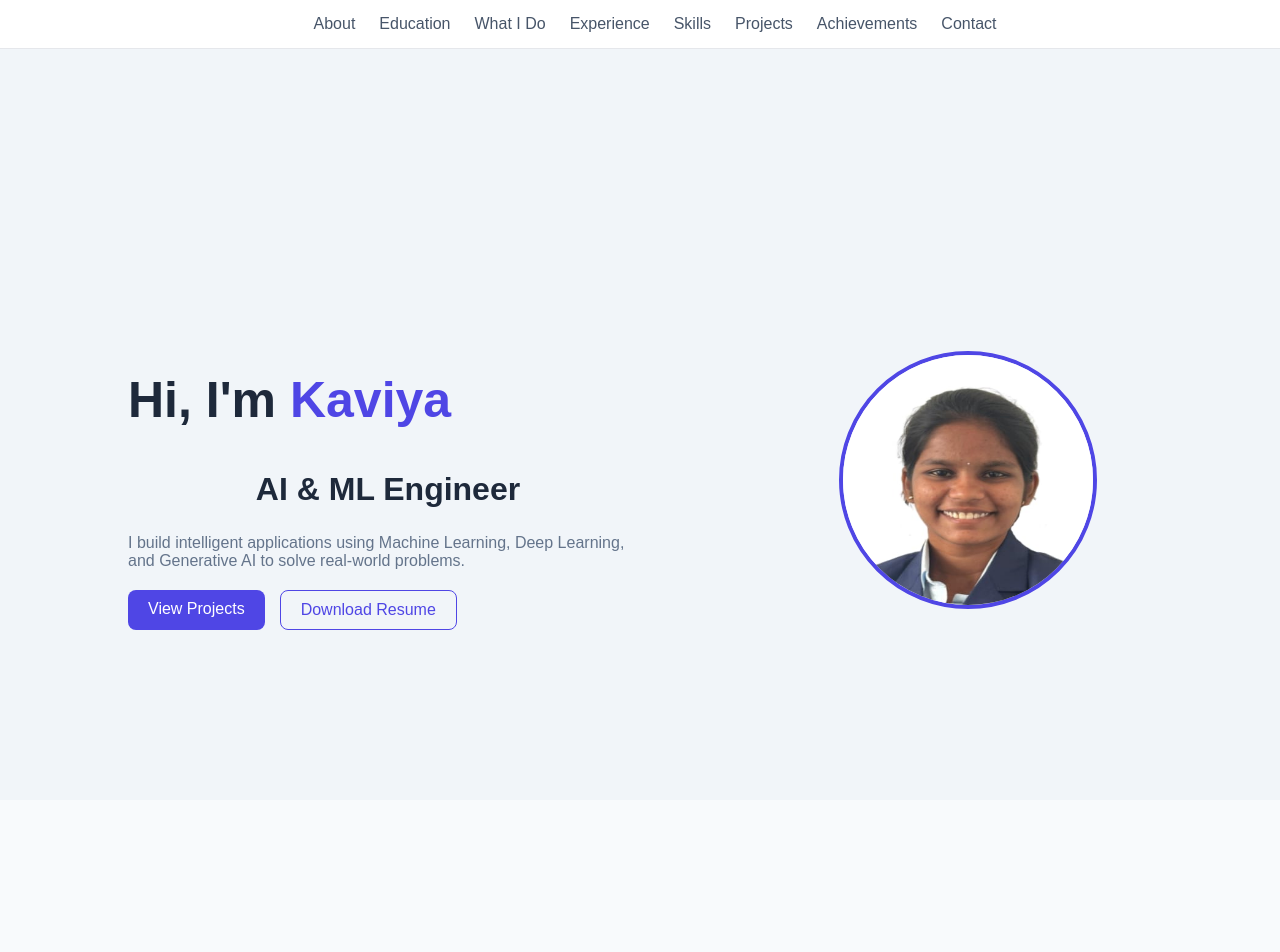
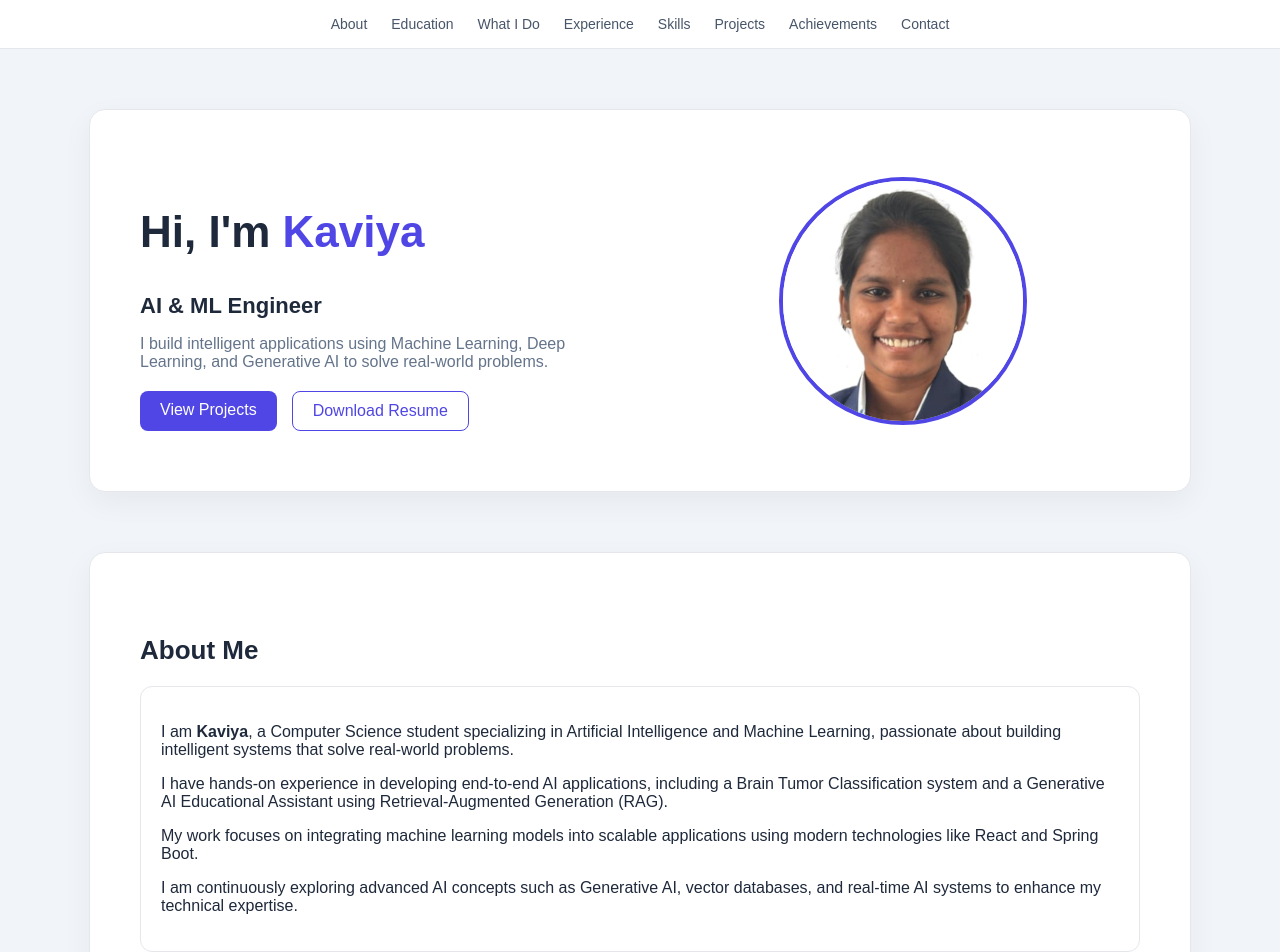
Before and after one commit to Kaviya-Balamurugan/portfolio, a React (Create React App) app: page / in a window 1280 px wide. Shown: the top 952 px of the page. Before the commit the page ends 800 px from the top, so only its background shows below. Built offline with nearby package versions, Linux system fonts and the light colour scheme.

Commit message:
Added premium animation UI

```diff
--- a/src/App.css
+++ b/src/App.css
@@ -2,7 +2,7 @@
 body {
   margin: 0;
   font-family: 'Poppins', sans-serif;
-  background: #f8fafc;
+  background: #f1f5f9;
   color: #1e293b;
 }
 
@@ -10,36 +10,9 @@ html {
   scroll-behavior: smooth;
 }
 
-/* ================= MAIN SCROLL ================= */
-main {
-  height: 100vh;
-  overflow-y: scroll;
-  scroll-snap-type: y proximity; /* smoother than mandatory */
-}
-
-/* ================= SECTIONS ================= */
-section {
-  min-height: 100vh;
-  padding: 80px 10%;
-  scroll-snap-align: start;
-  display: flex;
-  align-items: center;
-  justify-content: center;
-}
-
-/* Alternate colors */
-section:nth-child(even) {
-  background: #ffffff;
-}
-
-section:nth-child(odd) {
-  background: #f1f5f9;
-}
-
 /* ================= NAVBAR ================= */
 .navbar-pro {
-  position: fixed;
-  width: 100%;
+  position: sticky;
   top: 0;
   background: white;
   border-bottom: 1px solid #e5e7eb;
@@ -53,20 +26,32 @@ section:nth-child(odd) {
   margin: 0 12px;
   text-decoration: none;
   color: #475569;
+  font-size: 14px;
 }
 
 .nav-links a:hover {
   color: #4f46e5;
 }
 
+/* ================= SECTION (CARD STYLE) ================= */
+section {
+  max-width: 1000px;
+  margin: 60px auto;
+  padding: 60px 50px;
+
+  background: white;
+  border-radius: 16px;
+  border: 1px solid #e5e7eb;
+
+  box-shadow: 0 10px 30px rgba(0,0,0,0.05);
+}
+
 /* ================= HERO ================= */
 .hero {
-  width: 100%;
-  max-width: 1100px;
   display: flex;
   align-items: center;
   justify-content: space-between;
-  gap: 60px;
+  gap: 50px;
 }
 
 /* LEFT */
@@ -75,21 +60,25 @@ section:nth-child(odd) {
 }
 
 .hero-text h1 {
-  font-size: 50px;
+  font-size: 44px;
 }
 
 .hero-text h1 span {
   color: #4f46e5;
 }
 
+.hero-text h2 {
+  font-size: 22px;
+  margin: 10px 0;
+}
+
 .hero-text p {
   color: #64748b;
-  margin-top: 10px;
+  margin-bottom: 20px;
 }
 
 /* BUTTONS */
 .hero-buttons {
-  margin-top: 20px;
   display: flex;
   gap: 15px;
 }
@@ -102,15 +91,24 @@ section:nth-child(odd) {
   text-decoration: none;
 }
 
+.btn-primary:hover {
+  background: #4338ca;
+}
+
 .btn-secondary {
   border: 1px solid #4f46e5;
+  color: #4f46e5;
   padding: 10px 20px;
   border-radius: 8px;
   text-decoration: none;
-  color: #4f46e5;
 }
 
-/* RIGHT IMAGE */
+.btn-secondary:hover {
+  background: #4f46e5;
+  color: white;
+}
+
+/* IMAGE */
 .hero-image {
   flex: 1;
   display: flex;
@@ -118,27 +116,48 @@ section:nth-child(odd) {
 }
 
 .hero-image img {
-  width: 250px;
-  height: 250px;
+  width: 240px;
+  height: 240px;
   border-radius: 50%;
   border: 4px solid #4f46e5;
+  object-fit: cover;
 }
 
 /* ================= HEADINGS ================= */
 h2 {
-  font-size: 32px;
-  text-align: center;
+  font-size: 26px;
+  margin-bottom: 20px;
+}
+
+/* ================= CARDS ================= */
+.card,
+.project-card,
+.skill-card {
+  border: 1px solid #e5e7eb;
+  padding: 20px;
+  border-radius: 12px;
+  margin-bottom: 15px;
+}
+
+/* ================= SKILLS ================= */
+.skills-container {
+  display: grid;
+  grid-template-columns: repeat(3, 1fr);
+  gap: 15px;
 }
 
 /* ================= MOBILE ================= */
 @media (max-width: 768px) {
   section {
-    min-height: auto;
-    padding: 60px 20px;
+    padding: 40px 20px;
   }
 
   .hero {
     flex-direction: column;
     text-align: center;
   }
+
+  .skills-container {
+    grid-template-columns: 1fr;
+  }
 }
--- a/src/components/Hero.js
+++ b/src/components/Hero.js
@@ -4,12 +4,12 @@ function Hero() {
   return (
     <section className="hero">
 
-      {/* LEFT CONTENT */}
+      {/* LEFT */}
       <motion.div
         className="hero-text"
-        initial={{ opacity: 0, x: -60 }}
+        initial={{ opacity: 0, x: -40 }}
         animate={{ opacity: 1, x: 0 }}
-        transition={{ duration: 0.7 }}
+        transition={{ duration: 0.6 }}
       >
         <h1>
           Hi, I'm <span>Kaviya</span>
@@ -24,19 +24,18 @@ function Hero() {
 
         <div className="hero-buttons">
           <a href="#projects" className="btn-primary">View Projects</a>
-
           <a href="/resume.pdf" className="btn-secondary" download>
             Download Resume
           </a>
         </div>
       </motion.div>
 
-      {/* RIGHT IMAGE */}
+      {/* RIGHT */}
       <motion.div
         className="hero-image"
-        initial={{ opacity: 0, x: 60 }}
+        initial={{ opacity: 0, x: 40 }}
         animate={{ opacity: 1, x: 0 }}
-        transition={{ duration: 0.7 }}
+        transition={{ duration: 0.6 }}
       >
         <img src={require("../assets/profile.jpg")} alt="profile" />
       </motion.div>
```
